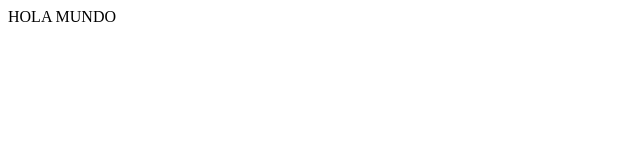
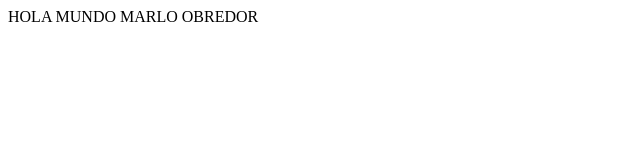
Before and after one commit to marloobredorsalazar/Formulariohtml, a plain HTML site: page Index.html in a window 1280 px wide. Shown: the whole page, without its empty margins (0-640 px from the left). Drawn offline with Linux system fonts and the light colour scheme.

Commit message:
bloc
bloc

```diff
--- a/Index.html
+++ b/Index.html
@@ -4,6 +4,6 @@
 	<title>INICIO</title>
 </head>
 <body>
-		HOLA MUNDO
+		HOLA MUNDO MARLO OBREDOR
 </body>
 </html>
```
